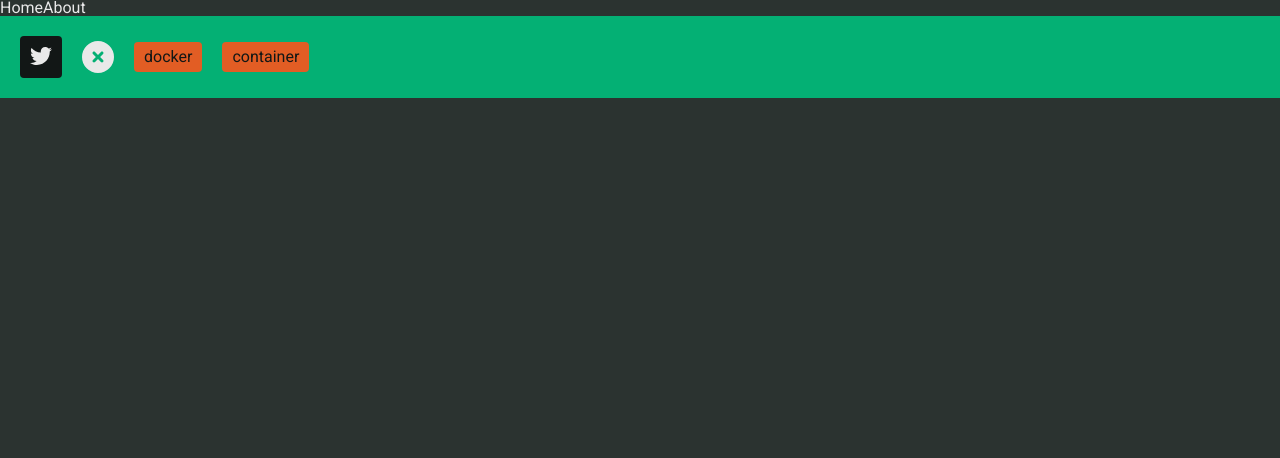
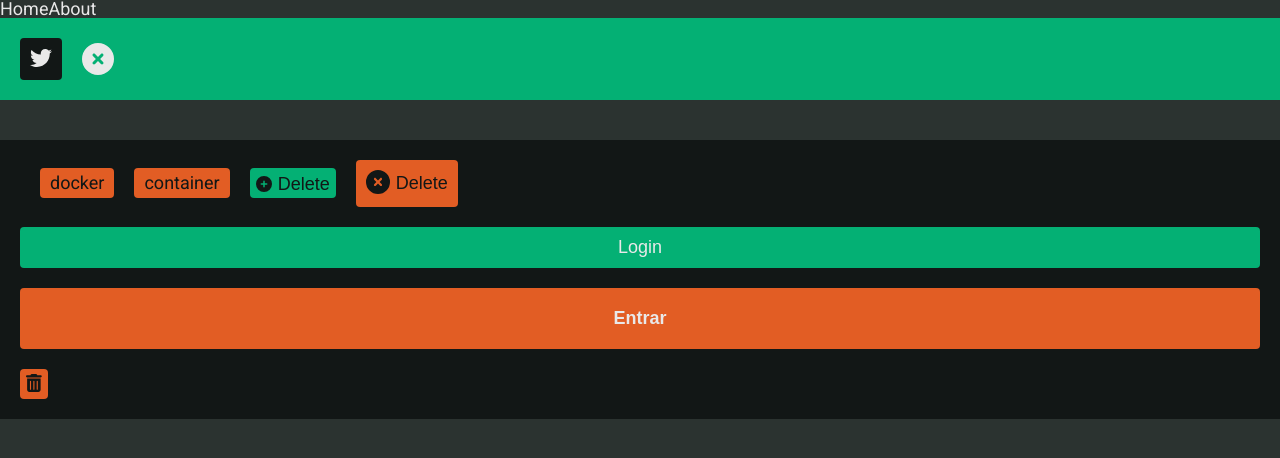
Before and after one commit to kode-neko/kn-cheety-front-vue, a Vue app: page / in a window 1280 px wide. Shown: the top 458 px of the page. Built offline with nearby package versions, Linux system fonts and the light colour scheme.

Commit message:
[main] btns

```diff
--- a/src/App.vue
+++ b/src/App.vue
@@ -19,7 +19,22 @@ body
   font-family 'Roboto', sans-serif
   background-color color-dark-02
   color color-light
+  font-size 18px
   a
       text-decoration none
       color color-light
+  button
+    border none
+    font-size 18px
+
+.trans-elevation
+  transform translate(0, 0)
+  transition transform 0.3s
+  &:hover
+      transform translate(-2px, -2px)
+
+.a
+    background-color color-main
+.b
+    background-color color-second
 </style>
--- a/src/assets/base.styl
+++ b/src/assets/base.styl
@@ -12,6 +12,7 @@ color-second = rgb(226,93,36)
 
 //? Sizes
 
+pd-xs = 6px
 pd-sm = 10px
 pd-md = 20px
 pd-lg = 40px
--- /dev/null
+++ b/src/components/BtnIcon.vue
@@ -0,0 +1,67 @@
+<template lang="pug">
+button(
+  :class="[$style.btn, $style[size], $style[type]]",
+  @click="() => emit('click')"
+)
+  font-awesome-icon(:class="$style.icon", :icon="icon")
+  span {{ label }}
+</template>
+
+<script setup lang="ts">
+enum Type {
+  a,
+  b,
+}
+enum Size {
+  sm,
+  md,
+}
+interface Props {
+  label: string;
+  icon: string[];
+  size: Size;
+  type: Type;
+}
+interface Emit {
+  (e: "click"): void;
+}
+const props = defineProps<Props>();
+const emit = defineEmits<Emit>();
+</script>
+
+<style lang="stylus" module>
+@import "../assets/base"
+.btn
+    color color-dark
+    border-radius br-sm
+    transition color
+    transition color 0.3s
+    &:hover
+        color color-light
+        cursor pointer
+        .icon
+            color color-light
+    &.sm
+        height 30px
+        line-height 30px
+        .icon
+            height 16px
+            width 16px
+            margin-bottom: 1px;
+    &.md
+        padding pd-sm
+        .icon
+            height 24px
+            width 24px
+        & span
+            display: inline-block
+            position relative
+            top -3px
+    .icon
+        color color-dark
+        margin-right pd-xs
+.a
+    background-color color-main
+.b
+    background-color color-second
+</style>
--- /dev/null
+++ b/src/components/BtnSingleIcon.vue
@@ -0,0 +1,48 @@
+<template lang="pug">
+button(:class="[$style.btn, $style[type]]") {{ label }}
+  font-awesome-icon(
+    :class="$style.icon",
+    :icon="icon",
+    @click="() => emit('click')"
+  )
+</template>
+
+<script setup lang="ts">
+enum Type {
+  a,
+  b,
+}
+interface Prop {
+  icon: string[];
+  type: string;
+}
+interface Emit {
+  (e: "click"): void;
+}
+const props = defineProps<Prop>();
+const emit = defineEmits<Emit>();
+</script>
+
+<style lang="stylus" module>
+@import "../assets/base"
+.btn
+    border-radius br-sm
+    transition color
+    display inline-block
+    height 30px
+    widows 30px
+    text-align center
+    &:hover
+        color color-dark
+        cursor pointer
+        .icon
+            color color-light
+    .icon
+        color color-dark
+        transition color 0.3s
+
+.a
+    background-color color-main
+.b
+    background-color color-second
+</style>
--- /dev/null
+++ b/src/components/BtnWide.vue
@@ -0,0 +1,44 @@
+<template lang="pug">
+button(:class="[$style.btn, $style[size], type]", @click="() => emit('click')") {{ label }}
+</template>
+
+<script setup lang="ts">
+enum Type {
+  a,
+  b,
+}
+enum Size {
+  sm,
+  md,
+}
+interface Prop {
+  label: string;
+  icon: string[];
+  size: Size;
+  type: Type;
+}
+interface Emit {
+  (e: "click"): void;
+}
+const props = defineProps<Prop>();
+const emit = defineEmits<Emit>();
+</script>
+
+<style lang="stylus" module>
+@import "../assets/base"
+.btn
+    color color-light
+    border-radius br-sm
+    transition color
+    display block
+    width 100%
+    transition color 0.3s
+    &:hover
+        color color-dark
+        cursor pointer
+    &.sm
+        padding pd-sm
+    &.md
+        padding pd-md
+        font-weight bold
+</style>
--- a/src/components/TagInfo.vue
+++ b/src/components/TagInfo.vue
@@ -1,7 +1,11 @@
 <template lang="pug">
-div(@click="click", :class="[$style.tag, $style[type]]") {{ label }}
+div(:class="[$style.tag, $style[type], 'trans-elevation']") {{ label }}
   if isDeletable
-    font-awesome-icon(:class="$style.icon", :icon="['fa', 'circle-xmark']")
+    font-awesome-icon(
+      :class="$style.icon",
+      :icon="['fa', 'circle-xmark']",
+      @click="() => emit('delete')"
+    )
 </template>
 
 <script setup lang="ts">
@@ -14,11 +18,11 @@ interface Props {
   type: Type;
   isDeletable: boolean;
 }
-interface Emits {
-  (e: "click", payload: Record<string, never>): void;
+interface Emit {
+  (e: "delete"): void;
 }
 const props = defineProps<Props>();
-const emit = defineEmits<Emits>();
+const emit = defineEmits<Emit>();
 </script>
 
 <style lang="stylus" module>
@@ -29,14 +33,11 @@ const emit = defineEmits<Emits>();
     padding 0 pd-sm
     color color-dark
     line-height 30px
-    transform translate(0, 0)
-    transition transform 0.3s
-    &.a
-        background-color color-main
-    &.b
-        background-color color-second
-    &:hover
-        transform translate(-2px, -2px)
+
+.a
+    background-color color-main
+.b
+    background-color color-second
 
 .icon
     color color-dark
--- a/src/views/HomeView.vue
+++ b/src/views/HomeView.vue
@@ -1,14 +1,34 @@
 <script setup lang="ts">
 import SquareIcon from "../components/SquareIcon.vue";
 import TagInfo from "../components/TagInfo.vue";
+import BtnIcon from "../components/BtnIcon.vue";
+import BtnWide from "../components/BtnWide.vue";
+import BtnSingleIcon from "../components/BtnSingleIcon.vue";
+
+const props = defineProps<{
+  msg: string;
+}>();
 </script>
 
 <template lang="pug">
-main(:class="$style.collection")
+div(:class="$style.collection")
   SquareIcon(:icon="['fab', 'twitter']")
   font-awesome-icon.icon-md(:icon="['fa', 'circle-xmark']")
+
+div(:class="[$style.box]")
+  p {{ msg }}
   TagInfo(label="docker", type="b", :isDeletable="false")
-  TagInfo(label="container", type="b", :isDeletable="true")
+  TagInfo(
+    label="container",
+    type="b",
+    :isDeletable="true",
+    @delete="msg = 'patatas'"
+  )
+  BtnIcon(label="Delete", :icon="['fas', 'circle-plus']", size="sm", type="a")
+  BtnIcon(label="Delete", :icon="['fa', 'circle-xmark']", size="md", type="b")
+  BtnWide(label="Login", :icon="['fa', 'circle-xmark']", size="sm", type="a")
+  BtnWide(label="Entrar", :icon="['fa', 'circle-xmark']", size="md", type="b")
+  BtnSingleIcon(:icon="['fas', 'trash-can']", type="b")
 </template>
 
 <style module lang="stylus">
@@ -20,4 +40,13 @@ main(:class="$style.collection")
   flex-wrap wrap
   background-color color-main
   align-items center
+
+.box
+  margin-top pd-lg;
+  display flex
+  padding pd-md
+  gap pd-md
+  flex-wrap wrap
+  background-color color-dark
+  align-items center
 </style>
```
